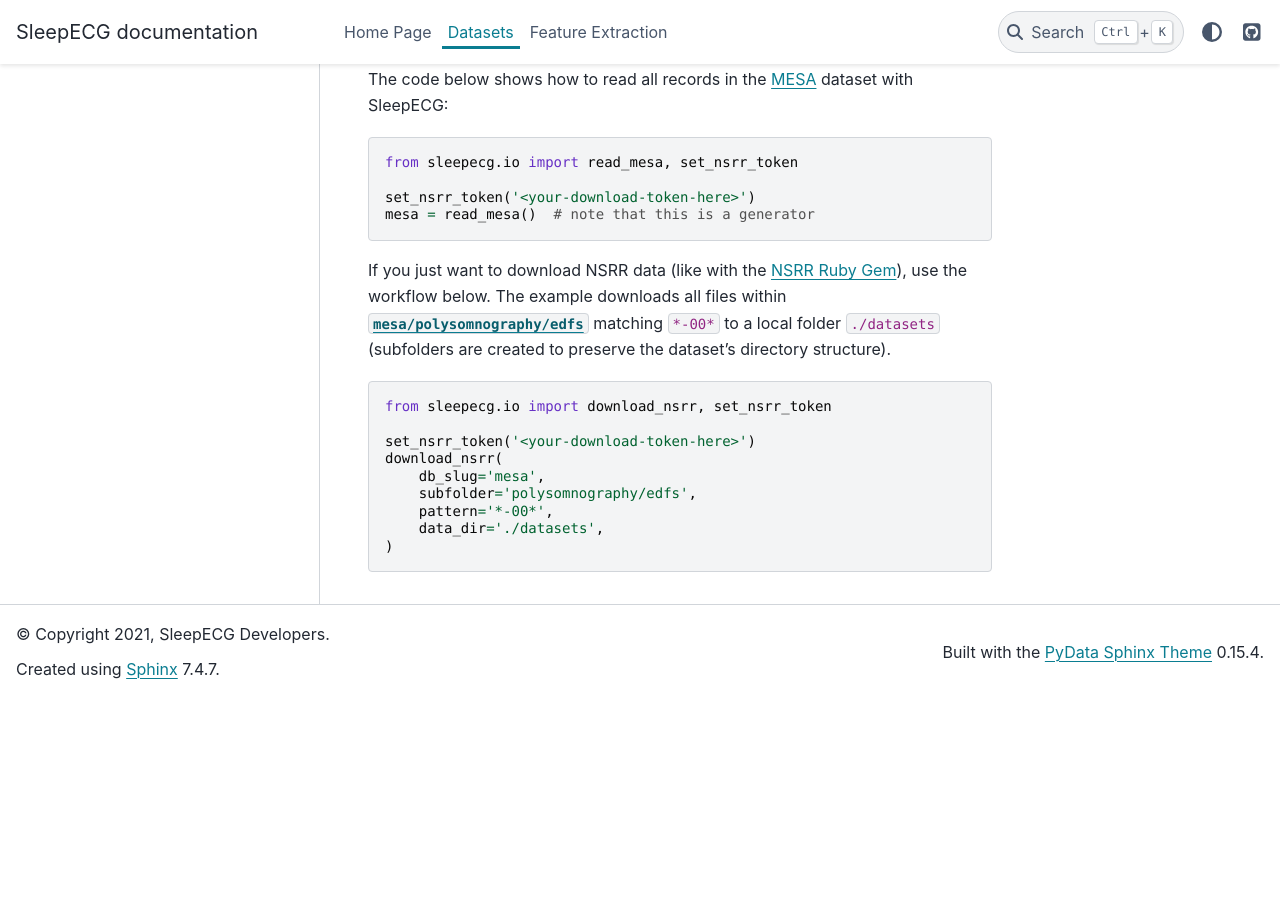
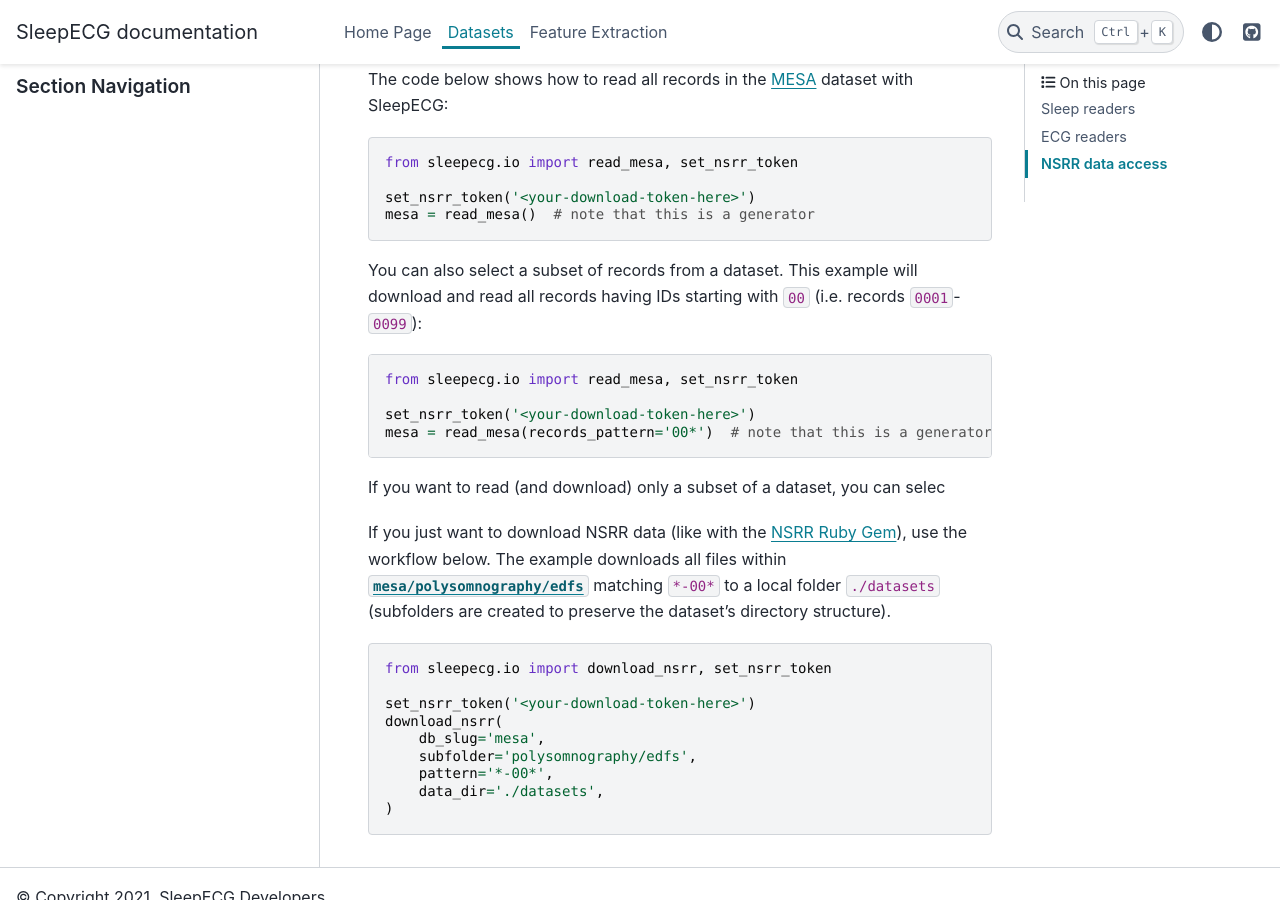
Before and after one commit to cbrnr/sleepecg, a Sphinx documentation site: the page built from doc/source/datasets.md, in a window 1280 px wide and 900 px high, scrolled down 1493 px. Built offline with Sphinx 7.4.7 and the PyData theme 0.15.4, drawn with Linux system fonts in a browser that asks for light colours; pages that are not in the unit, such as notebooks, are missing from menus; before the commit the page ends 2191 px from its top, so only the background shows below that.

Commit message:
add example for reading subsets

````diff
--- a/doc/source/datasets.md
+++ b/doc/source/datasets.md
@@ -38,6 +38,15 @@
 mesa = read_mesa()  # note that this is a generator
 ```
 
+You can also select a subset of records from a dataset. This example will download and read all records having IDs starting with `00` (i.e. records `0001`-`0099`):
+```python
+from sleepecg.io import read_mesa, set_nsrr_token
+
+set_nsrr_token('<your-download-token-here>')
+mesa = read_mesa(records_pattern='00*')  # note that this is a generator
+```
+If you want to read (and download) only a subset of a dataset, you can selec
+
 If you just want to download NSRR data (like with the [NSRR Ruby Gem](https://github.com/nsrr/nsrr-gem)), use the workflow below. The example downloads all files within [`mesa/polysomnography/edfs`](https://sleepdata.org/datasets/mesa/files/polysomnography/edfs) matching `*-00*` to a local folder `./datasets` (subfolders are created to preserve the dataset's directory structure).
 ```python
 from sleepecg.io import download_nsrr, set_nsrr_token
````
